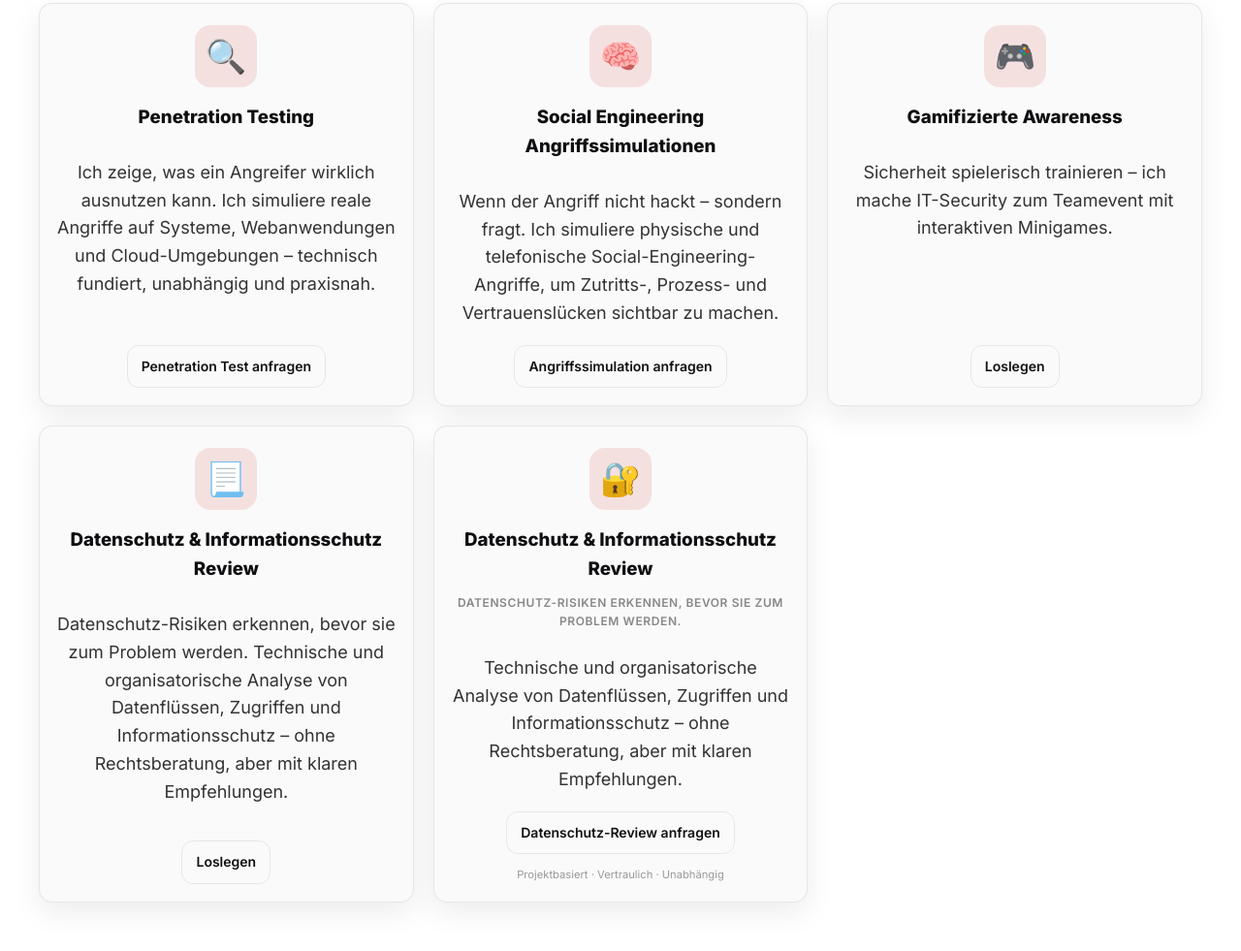
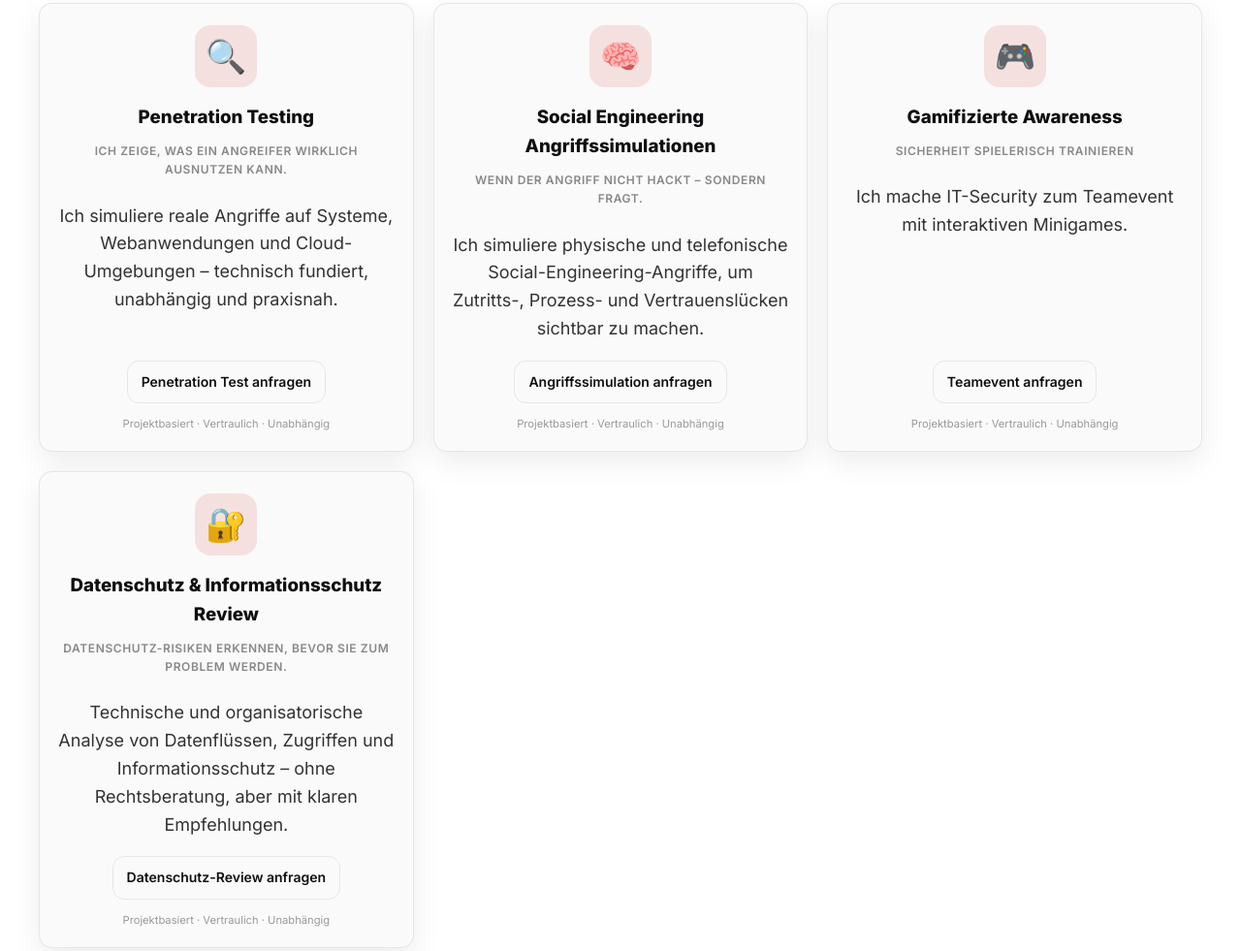
Before and after one commit to Snirnoff/swissploit-site, a plain HTML site: page index.html in a window 1280 px wide. Shown: the part 2206-3187 px from the top of the page at 97% size. Drawn offline with Linux system fonts and the light colour scheme; files whose address does not match are found by name.

Commit message:
services design change

```diff
--- a/index.html
+++ b/index.html
@@ -228,66 +228,11 @@
      END: SHORTS CAROUSEL
      ========================================================= -->
 
-
-
-
-<!-- shorts section old -->
-<!--
-<section id="shorts" class="shorts reveal">
-  <div class="wrap">
-    <h2 class="reveal">Hier einige Videos:</h2>
-    <div class="rail-wrap">
-    <button class="rail-btn prev" aria-label="Nach links scrollen">‹</button>
-
-    <div class="shorts-container" id="shortsRail">
-      <div class="short">
-        <iframe src="https://www.youtube.com/embed/J9RDVdIfAyg"
-          title="Swissploit Short 1" allow="accelerometer; autoplay; clipboard-write; encrypted-media; gyroscope; picture-in-picture"
-          allowfullscreen></iframe>
-      </div>
-      <div class="short">
-        <iframe src="https://www.youtube.com/embed/9EWk0SbjzAQ"
-          title="Swissploit Short 2" allow="accelerometer; autoplay; clipboard-write; encrypted-media; gyroscope; picture-in-picture"
-          allowfullscreen></iframe>
-      </div>
-       <div class="short">
-        <iframe src="https://youtube.com/embed/2dFPp8j9nms"
-          title="Swissploit Short 3" allow="accelerometer; autoplay; clipboard-write; encrypted-media; gyroscope; picture-in-picture"
-          allowfullscreen></iframe>
-      </div>
-         <div class="short">
-        <iframe src="https://youtube.com/embed/dOPOOCutcyk"
-          title="Swissploit Short 4" allow="accelerometer; autoplay; clipboard-write; encrypted-media; gyroscope; picture-in-picture"
-          allowfullscreen></iframe>
-      </div>
-         <div class="short">
-        <iframe src="https://youtube.com/embed/Gs4mO3oG4iI"
-          title="Swissploit Short 5" allow="accelerometer; autoplay; clipboard-write; encrypted-media; gyroscope; picture-in-picture"
-          allowfullscreen></iframe>
-      </div>
-
-    </div>
-
-    <button class="rail-btn next" aria-label="Nach rechts scrollen">›</button>
-  </div>
-</section>
--->
-
     <!-- SERVICES -->
     <section id="services" class="services section reveal">
       <div class="wrap">
         <h2>Dienstleistungen</h2>
 
-
-<!-- Filter -->
-<!--
-<div class="service-filters" role="tablist" aria-label="Dienstleistungen filtern">
-  <button class="chip is-active" role="tab" aria-selected="true" data-filter="all">Alle</button>
-  <button class="chip" role="tab" aria-selected="false" data-filter="cyber">Cybersecurity</button>
-  <button class="chip" role="tab" aria-selected="false" data-filter="it">IT-Support</button>
-  <button class="chip" role="tab" aria-selected="false" data-filter="digital">Digital Business</button>
-</div>
--->
 
         <div class="cards">
 
@@ -295,55 +240,57 @@
           <article class="card reveal" data-cat="cyber,digital">
             <div class="icon" aria-hidden="true">🔍</div>
             <h3>Penetration Testing</h3>
-            <p>Ich zeige, was ein Angreifer wirklich ausnutzen kann.
-              Ich simuliere reale Angriffe auf Systeme, Webanwendungen und Cloud-Umgebungen – technisch fundiert, unabhängig und praxisnah.</p>
+            <span class="card-eyebrow">
+             Ich zeige, was ein Angreifer wirklich ausnutzen kann.
+            </span>
+            <p>Ich simuliere reale Angriffe auf Systeme, Webanwendungen und Cloud-Umgebungen – technisch fundiert, unabhängig und praxisnah.</p>
             <div class="card-cta"><a href="#contact" class="btn small">Penetration Test anfragen</a></div>
+            <div class="card-micro-usp">
+              Projektbasiert · Vertraulich · Unabhängig
+            </div>
           </article>
 
           <!-- Social Engineering Angriffssimulationen -->
           <article class="card reveal" data-cat="it,cyber">
             <div class="icon" aria-hidden="true">🧠</div>
             <h3>Social Engineering Angriffssimulationen</h3>
-            <p>Wenn der Angriff nicht hackt – sondern fragt.
-              Ich simuliere physische und telefonische Social-Engineering-Angriffe, um Zutritts-, Prozess- und Vertrauenslücken sichtbar zu machen.</p>
+            <span class="card-eyebrow">
+              Wenn der Angriff nicht hackt – sondern fragt.
+            </span>
+            <p>Ich simuliere physische und telefonische Social-Engineering-Angriffe, um Zutritts-, Prozess- und Vertrauenslücken sichtbar zu machen.</p>
             <div class="card-cta"><a href="#contact" class="btn small">Angriffssimulation anfragen</a></div>
+            <div class="card-micro-usp">
+              Projektbasiert · Vertraulich · Unabhängig
+            </div>
           </article>
 
            <!-- Gamifizierte Awareness -->
           <article class="card reveal" data-cat="cyber,digital">
             <div class="icon" aria-hidden="true">🎮</div>
             <h3>Gamifizierte Awareness</h3>
-            <p>Sicherheit spielerisch trainieren – ich mache IT-Security zum Teamevent mit interaktiven Minigames.</p>
-            <div class="card-cta"><a href="#contact" class="btn small">Loslegen</a></div>
+            <span class="card-eyebrow">
+              Sicherheit spielerisch trainieren
+            </span>
+            <p>Ich mache IT-Security zum Teamevent mit interaktiven Minigames.</p>
+            <div class="card-cta"><a href="#contact" class="btn small">Teamevent anfragen</a></div>
+            <div class="card-micro-usp">
+              Projektbasiert · Vertraulich · Unabhängig
+            </div>
           </article>
 
-           <!-- Datenschutz & Informationsschutz Review -->
-          <article class="card reveal" data-cat="cyber,digital">
-            <div class="icon" aria-hidden="true">📃</div>
-            <h3>Datenschutz & Informationsschutz Review</h3>
-            <p>Datenschutz-Risiken erkennen, bevor sie zum Problem werden. Technische und organisatorische Analyse von Datenflüssen, Zugriffen und Informationsschutz – ohne Rechtsberatung, aber mit klaren Empfehlungen.</p>
-            <div class="card-cta"><a href="#contact" class="btn small">Loslegen</a></div>
-          </article>
 
-                    <!-- Datenschutz & Informationsschutz Review -->
+          <!-- Datenschutz & Informationsschutz Review -->
           <article class="card reveal" data-cat="cyber,digital">
             <div class="icon" aria-hidden="true">🔐</div>
-
             <h3>Datenschutz & Informationsschutz Review</h3>
-
             <span class="card-eyebrow">
               Datenschutz-Risiken erkennen, bevor sie zum Problem werden.
             </span>
-
             <p>
               Technische und organisatorische Analyse von Datenflüssen, Zugriffen
               und Informationsschutz – ohne Rechtsberatung, aber mit klaren Empfehlungen.
             </p>
-
-            <div class="card-cta">
-              <a href="#contact" class="btn small">Datenschutz-Review anfragen</a>
-            </div>
-
+            <div class="card-cta"> <a href="#contact" class="btn small">Datenschutz-Review anfragen</a> </div>
             <div class="card-micro-usp">
               Projektbasiert · Vertraulich · Unabhängig
             </div>
```
